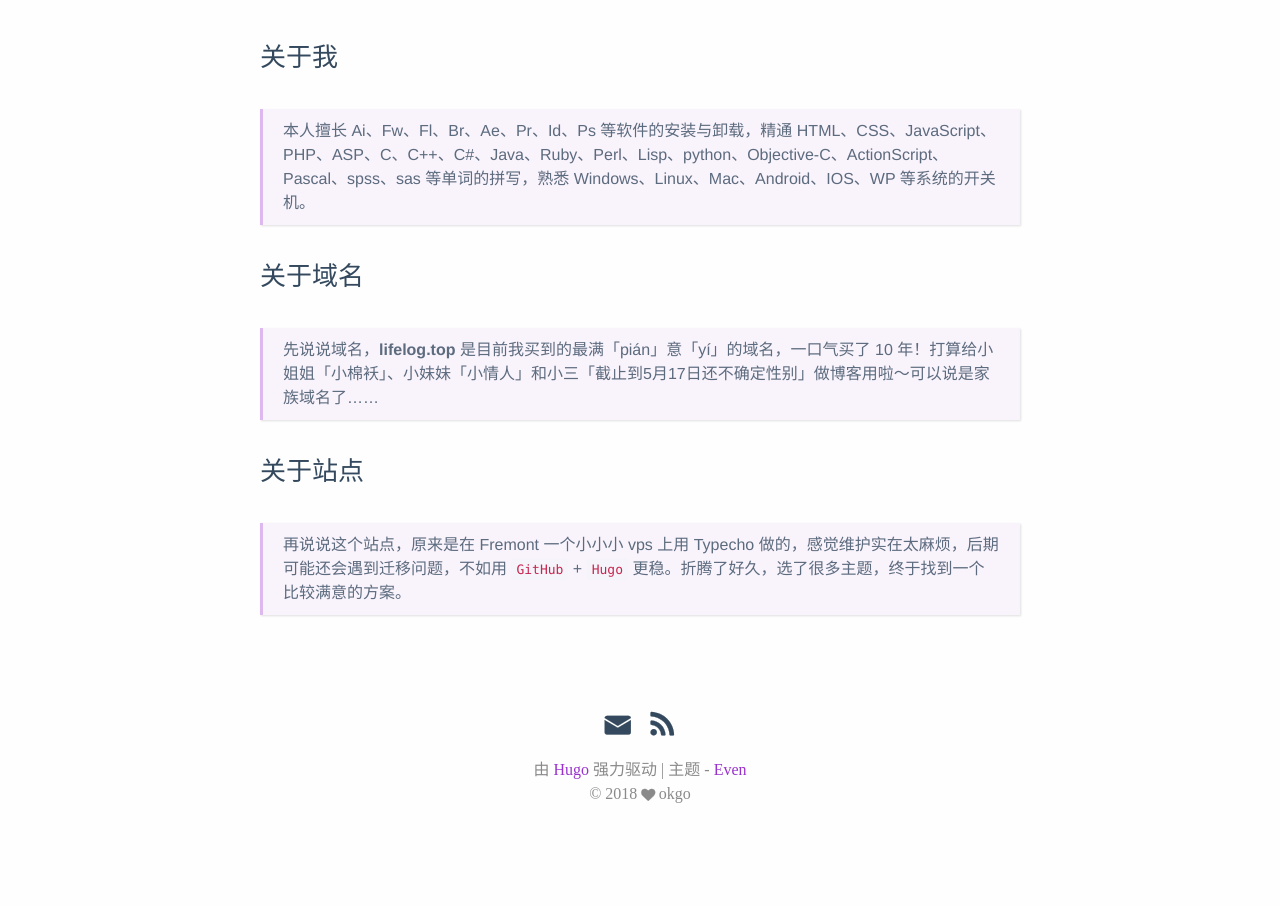
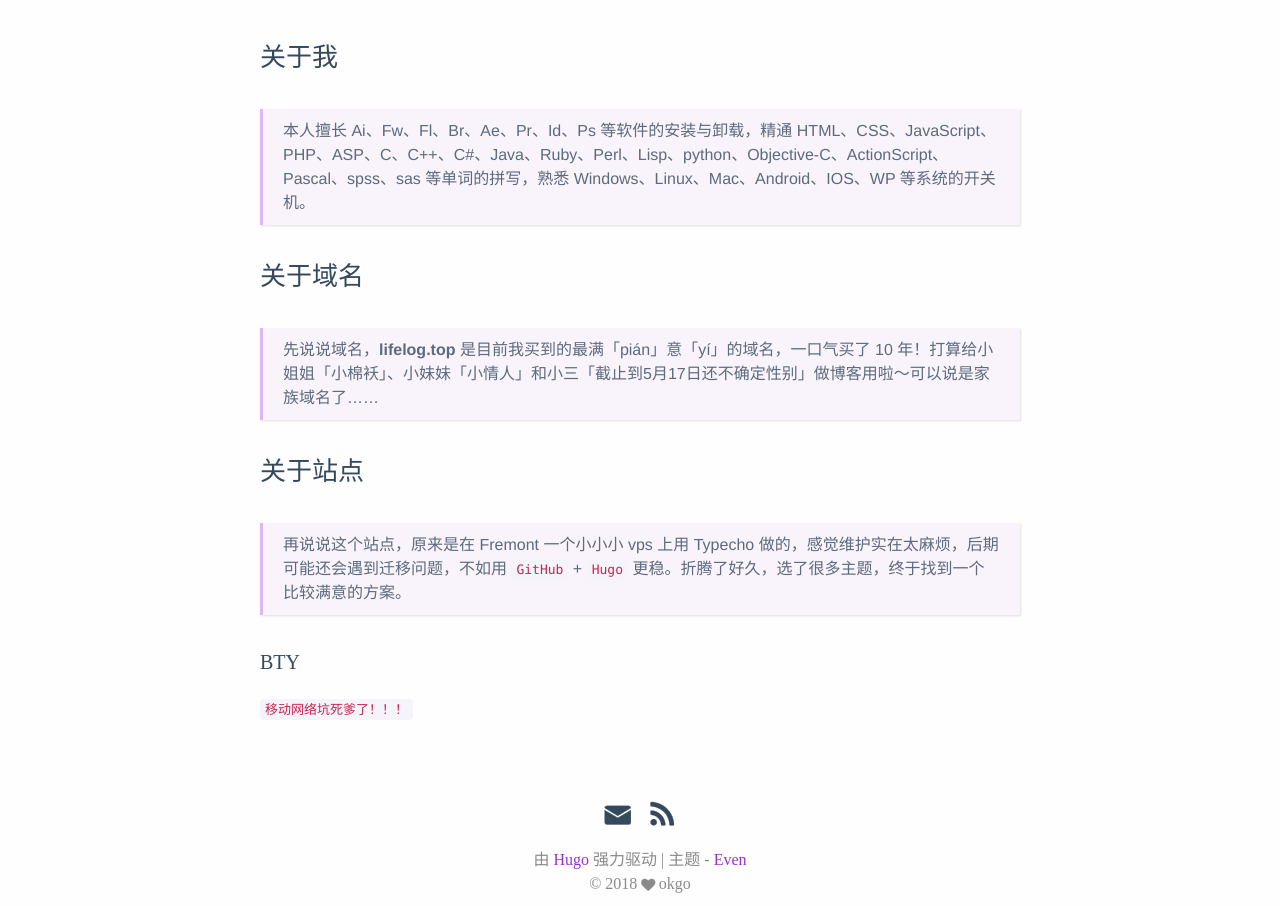
Before and after one commit to ilifelog/ilifelog.github.io, a plain HTML site: page about/index.html in a window 1280 px wide. Shown: the part 118-1024 px from the top of the page. Before the commit the page ends 934 px from the top, so only its background shows below. Drawn offline with nearby package versions, Linux system fonts and the light colour scheme; a script that the page names is missing.

Commit message:
修改样式

```diff
--- a/about/index.html
+++ b/about/index.html
@@ -76,7 +76,7 @@
 
 <meta itemprop="datePublished" content="2018-05-14T00:18:39&#43;08:00" />
 <meta itemprop="dateModified" content="2018-05-14T00:18:39&#43;08:00" />
-<meta itemprop="wordCount" content="392">
+<meta itemprop="wordCount" content="404">
 
 
 
@@ -173,6 +173,10 @@
 <p>再说说这个站点，原来是在 Fremont 一个小小小 vps 上用 Typecho 做的，感觉维护实在太麻烦，后期可能还会遇到迁移问题，不如用 <code>GitHub</code> + <code>Hugo</code> 更稳。折腾了好久，选了很多主题，终于找到一个比较满意的方案。</p>
 </blockquote>
 
+<h3 id="bty">BTY</h3>
+
+<p><code>移动网络坑死爹了！！！</code></p>
+
   </div>
 </article>
         </div>
```
